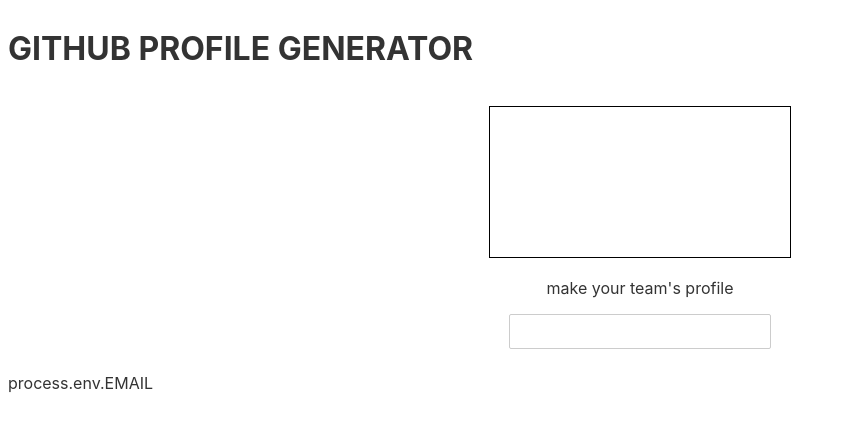
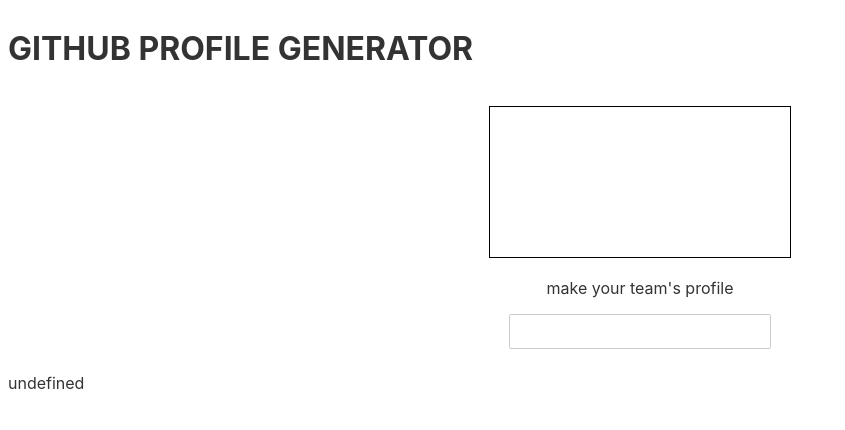
Before and after one commit to YeonSeong-Lee/profileGenerator, a Svelte app: page / in a window 1280 px wide. Shown: the top 430 px of the page, without its empty margins (0-845 px from the left). Built offline with nearby package versions, Linux system fonts and the light colour scheme.

Commit message:
CHORE: process.env.EMAIL prettier

```diff
--- a/src/Footer.svelte
+++ b/src/Footer.svelte
@@ -1,3 +1,3 @@
 <footer>
-	process.env.EMAIL
+	{process.env.EMAIL}
 </footer>
```
